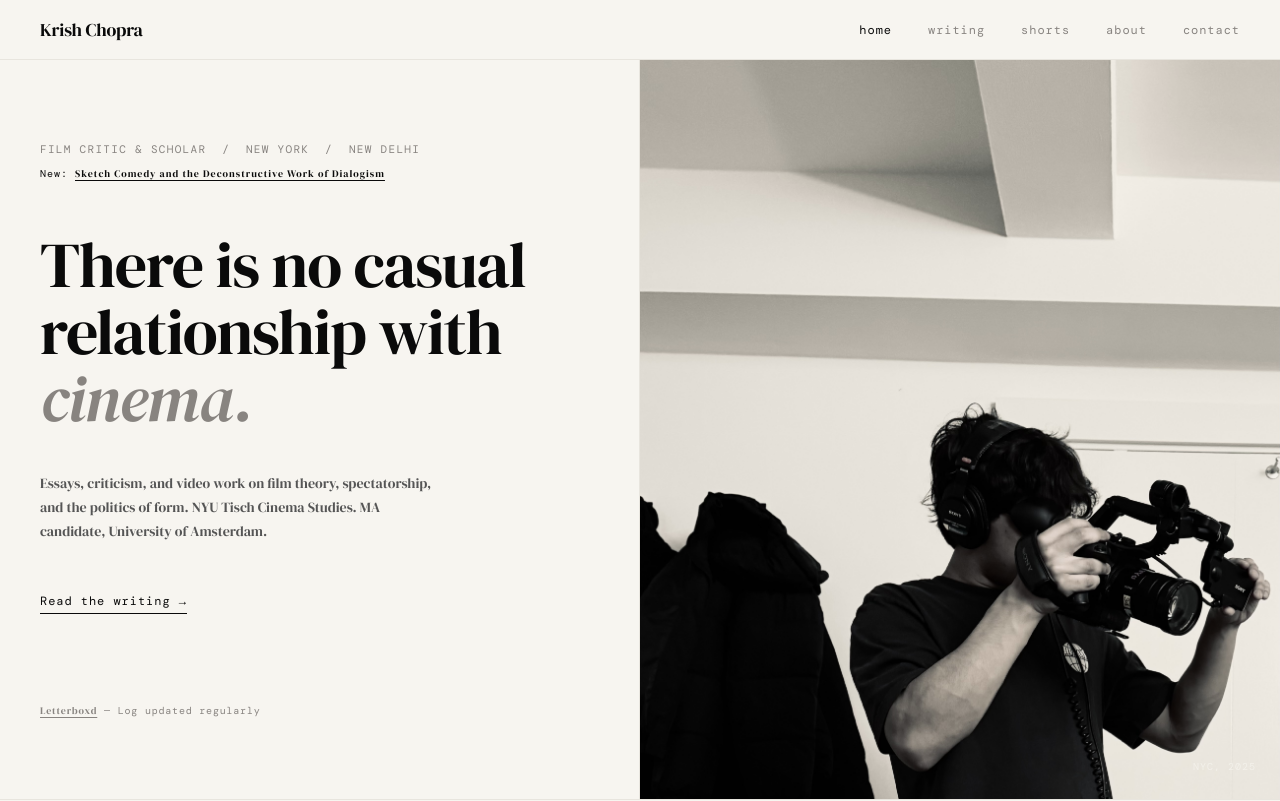
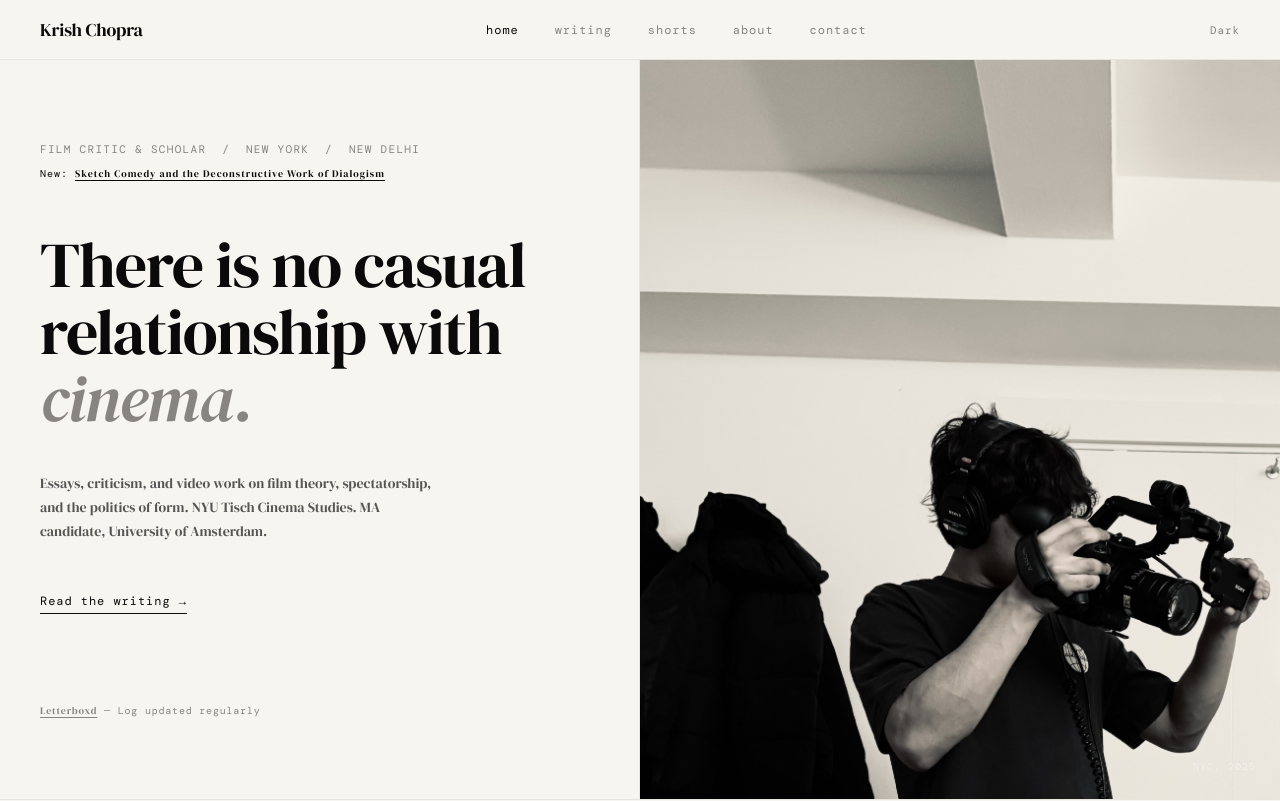
Before and after one commit to KrishChopra04/krish-portfolio, a Next.js app: page / in a window 1280 px wide. Shown: the top 801 px of the page. Built offline with nearby package versions, Linux system fonts and the light colour scheme; a web font is replaced by a local one.

Commit message:
Update Nav.tsx

```diff
--- a/components/Nav.tsx
+++ b/components/Nav.tsx
@@ -1,5 +1,6 @@
 'use client'
 
+import {useTheme } from './ThemeProvider'
 import Link from 'next/link'
 import { usePathname } from 'next/navigation'
 
@@ -13,6 +14,7 @@ const links = [
 
 export default function Nav() {
   const pathname = usePathname()
+  const { dark, toggle } = useTheme()
 
   return (
     <nav style={{
@@ -56,6 +58,7 @@ export default function Nav() {
                   transition: 'color 0.15s, transform 0.15s',
                 display: 'inline-block',
                 }}
+
               >
                 {label}
               </Link>
@@ -63,6 +66,22 @@ export default function Nav() {
           )
         })}
       </ul>
+<button
+  onClick={toggle}
+  style={{
+    fontFamily: 'var(--mono)',
+    fontSize: '11px',
+    letterSpacing: '0.08em',
+    background: 'none',
+    border: 'none',
+    cursor: 'pointer',
+    color: 'var(--gray-muted)',
+    padding: '0',
+  }}
+>
+  {dark ? 'Light' : 'Dark'}
+</button>
+
     </nav>
   )
 }
```
